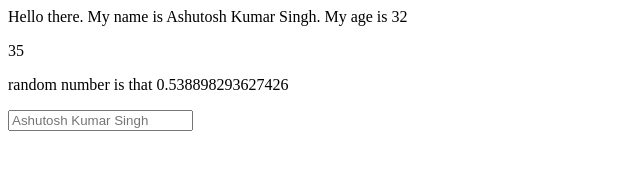
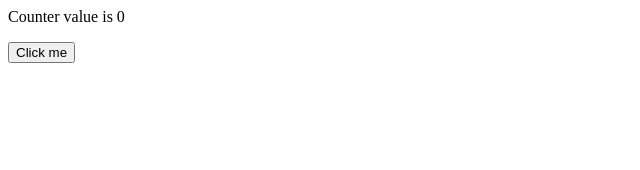
Before and after one commit to ashu2016/udemy-vuejs2, a website built with Parcel: page index.html in a window 1280 px wide. Shown: the whole page, without its empty margins (0-640 px from the left). Built offline with nearby package versions, Linux system fonts and the light colour scheme.

Commit message:
lecure 16: event based programmin
use v-on(@) to listen to an event and  run code based on that event. Node no nmethod calling braces() are required inside of qoutes.
@click="increment"

```diff
--- a/index.html
+++ b/index.html
@@ -12,13 +12,10 @@
 	<script src="src/index.js"></script>
 
 	<div id="app">
-		<p>Hello there. My name is {{ name}}. My age is {{age}}</p>
-		<p>
-			{{age + 3}}
-		</p>
-		<p>random number is that {{getRandomNum()}}</p>
 
-		<input type="text" :placeholder="name">
+		<p>Counter value is {{counter}}</p>
+
+		<button @click="increment">Click me</button>
 	</div>
 
 
--- a/src/index.js
+++ b/src/index.js
@@ -1,13 +1,11 @@
 new Vue({
   el:"#app",
   data : {
-    name :"Ashutosh Kumar Singh",
-    age : 32,
-    link: "https://google.com"
+    counter :0
   },
   methods:{
-    getRandomNum : function(){
-      return Math.random();
+    increment : function(){
+      this.counter++;
     }
   }
 });
```
